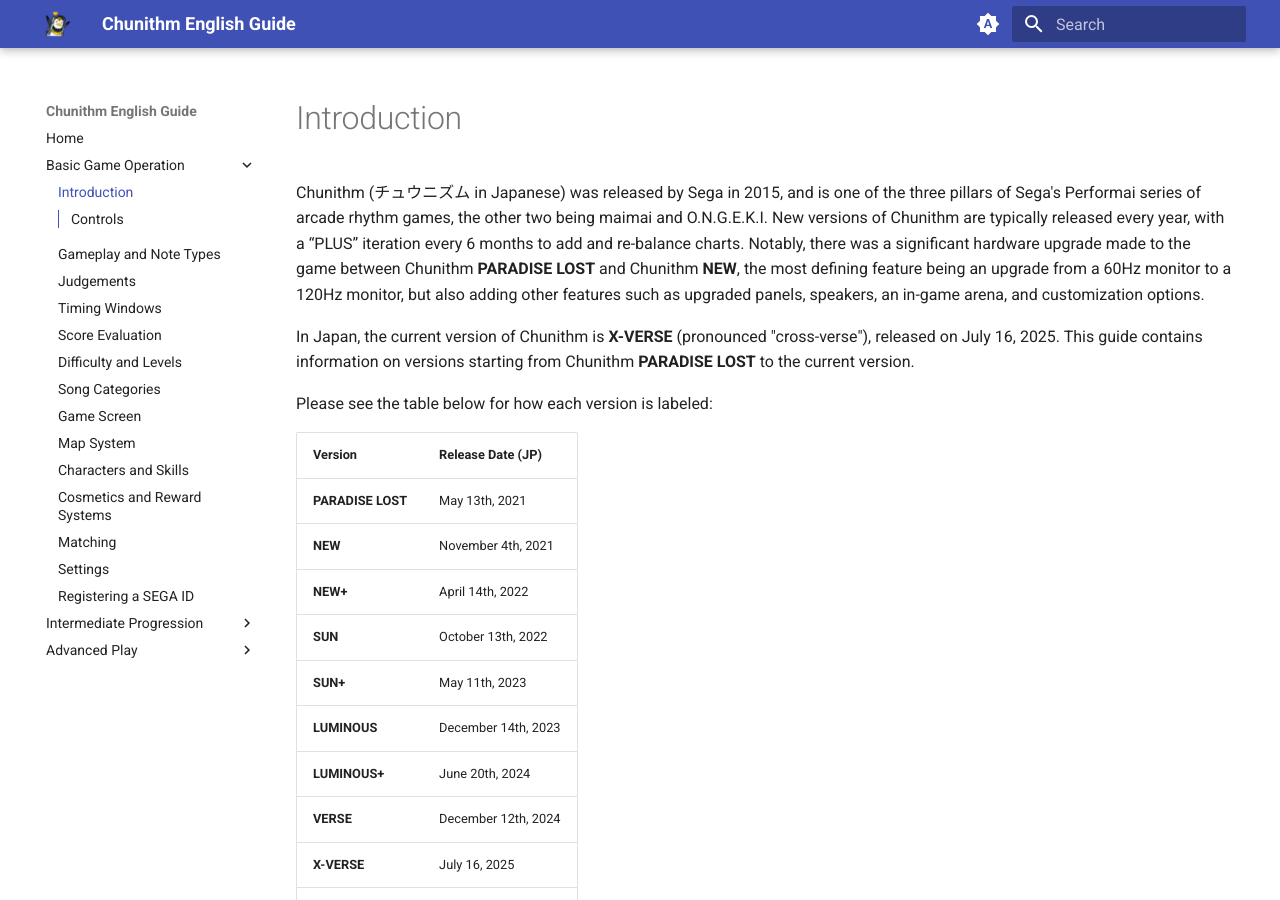
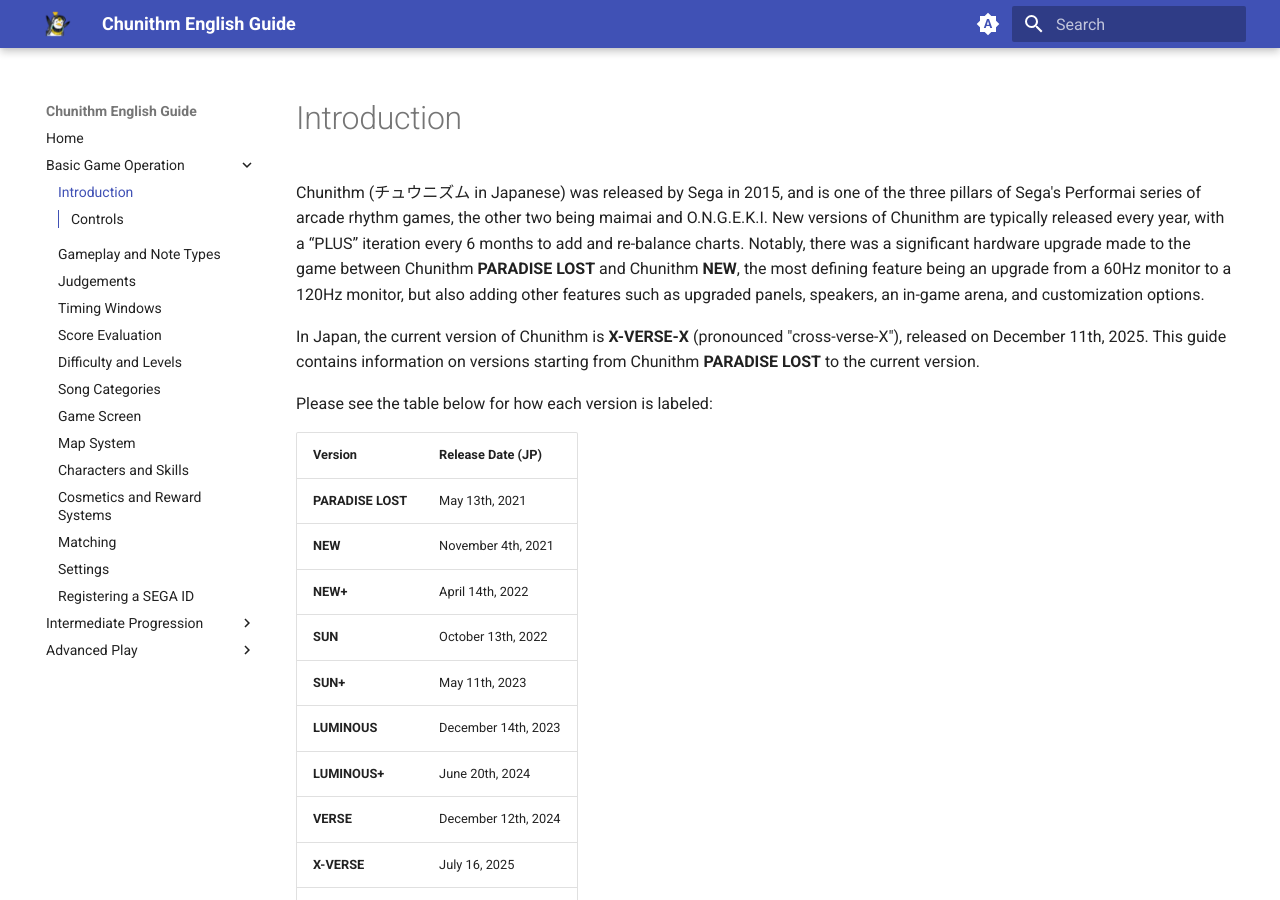
Before and after one commit to DarinMao/chunithm-org, an MkDocs documentation site: the page built from docs/basic/intro.md, in a window 1280 px wide and 900 px high. Built offline with MkDocs 1.6.1 and Material for MkDocs 9.7.7, drawn with Linux system fonts in a browser that asks for light colours.

Commit message:
Update intro.md

```diff
--- a/docs/basic/intro.md
+++ b/docs/basic/intro.md
@@ -2,7 +2,7 @@
 
 Chunithm (チュウニズム in Japanese) was released by Sega in 2015, and is one of the three pillars of Sega's Performai series of arcade rhythm games, the other two being maimai and O.N.G.E.K.I. New versions of Chunithm are typically released every year, with a “PLUS” iteration every 6 months to add and re-balance charts. Notably, there was a significant hardware upgrade made to the game between Chunithm **PARADISE LOST** and Chunithm **NEW**, the most defining feature being an upgrade from a 60Hz monitor to a 120Hz monitor, but also adding other features such as upgraded panels, speakers, an in-game arena, and customization options.
 
-In Japan, the current version of Chunithm is **X-VERSE** (pronounced "cross-verse"), released on July 16, 2025\. This guide contains information on versions starting from Chunithm **PARADISE LOST** to the current version.
+In Japan, the current version of Chunithm is **X-VERSE-X** (pronounced "cross-verse-X"), released on December 11th, 2025. This guide contains information on versions starting from Chunithm **PARADISE LOST** to the current version.
 
 Please see the table below for how each version is labeled:
 
```
